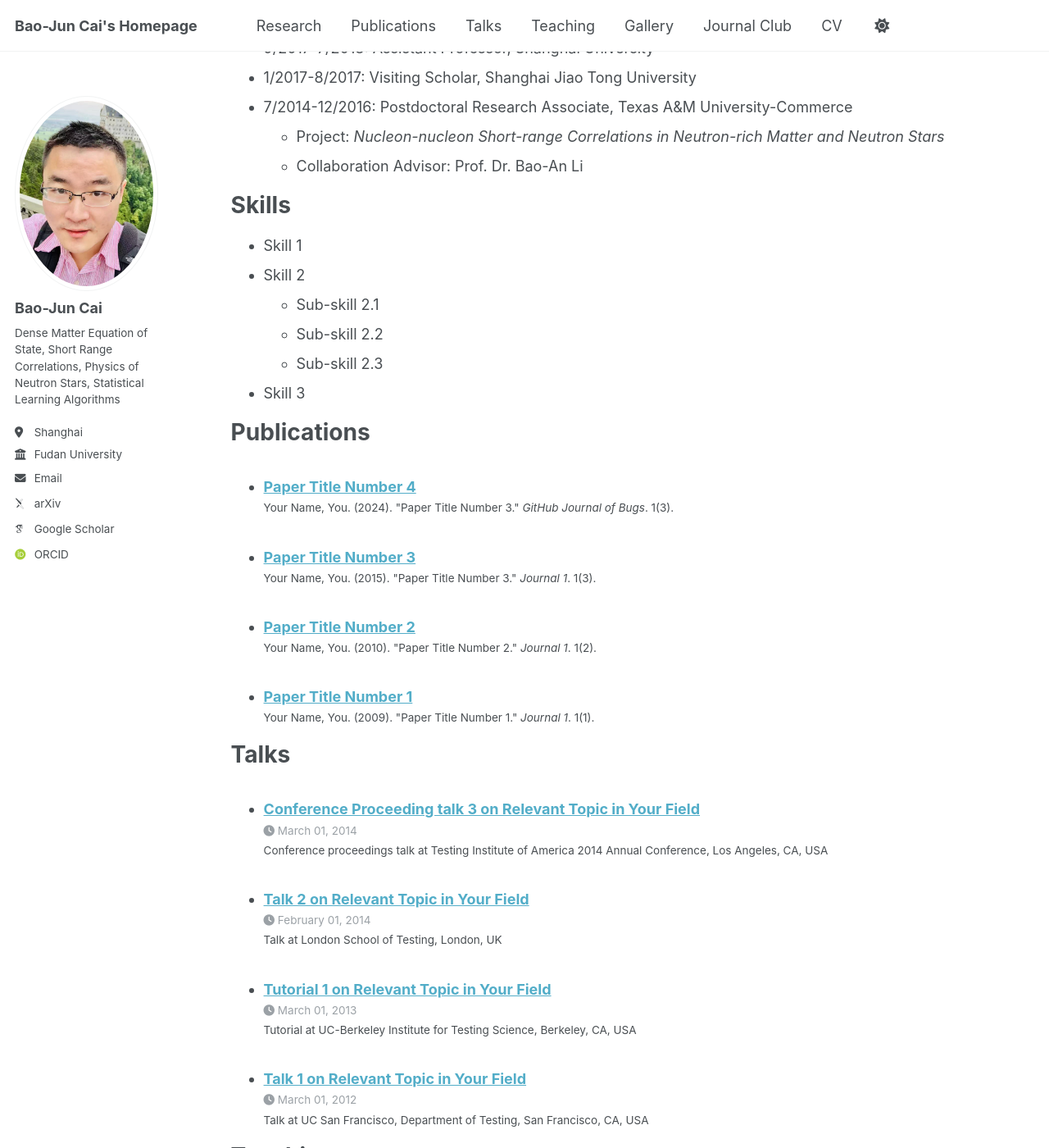
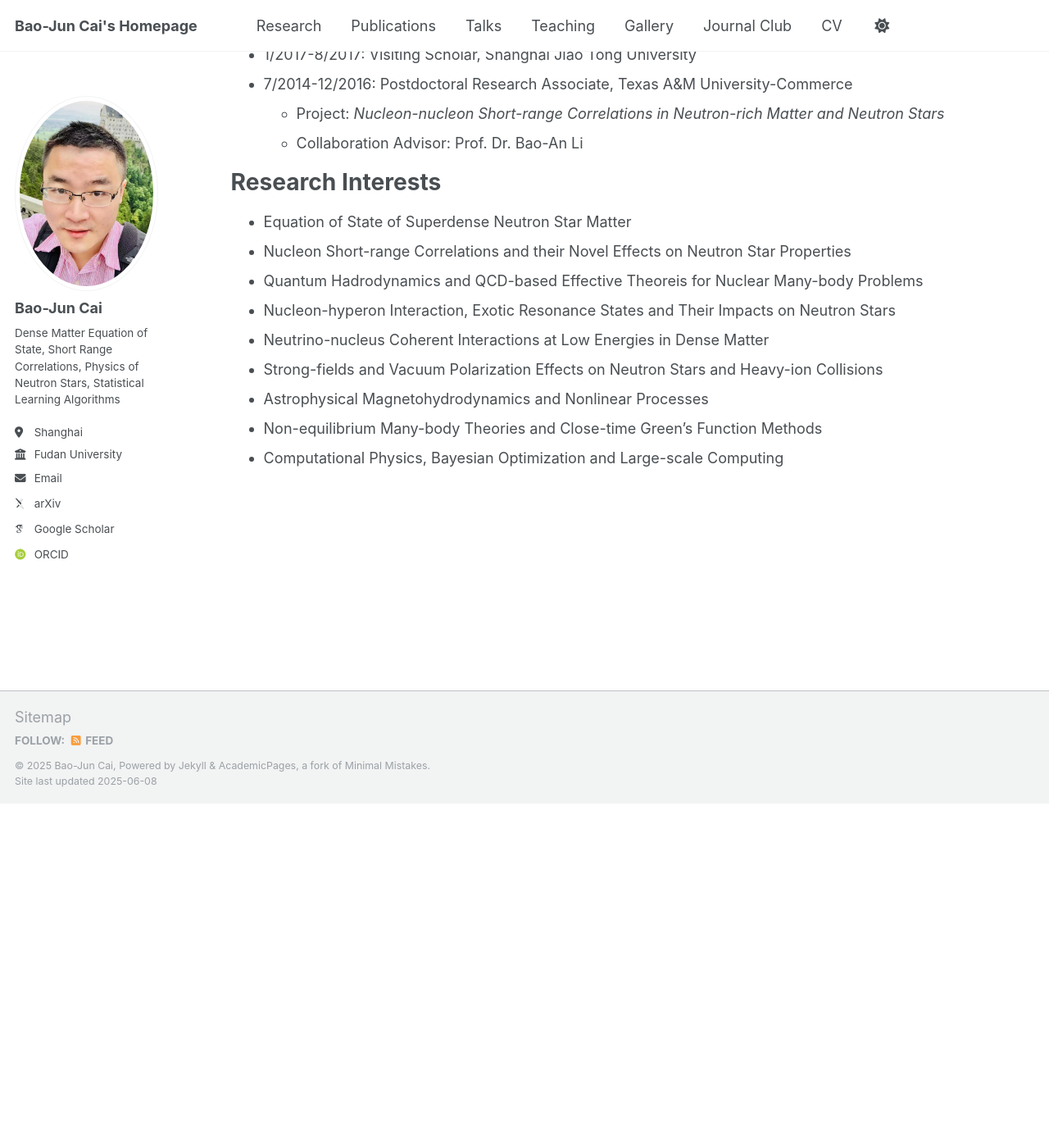
Before and after one commit to bjcai-phys/bjcai-phys.github.io, a Jekyll site: the page built from _pages/cv.md, in a window 1280 px wide and 1400 px high, scrolled down 497 px. Shown: the whole window at 82% size. Built offline with Jekyll 4.4.1, drawn with Linux system fonts in a browser that asks for light colours; some web fonts are replaced; after the commit the page ends 1477 px from its top, so only the background shows below that; some of the changed text lies outside the part shown.

Commit message:
Update cv.md

```diff
--- a/_pages/cv.md
+++ b/_pages/cv.md
@@ -29,34 +29,14 @@ Work experience
   * Collaboration Advisor: Prof. Dr. Bao-An Li
 
 
-
-Skills
+Research Interests
 ======
-* Skill 1
-* Skill 2
-  * Sub-skill 2.1
-  * Sub-skill 2.2
-  * Sub-skill 2.3
-* Skill 3
-
-Publications
-======
-  <ul>{% for post in site.publications reversed %}
-    {% include archive-single-cv.html %}
-  {% endfor %}</ul>
-
-Talks
-======
-  <ul>{% for post in site.talks reversed %}
-    {% include archive-single-talk-cv.html  %}
-  {% endfor %}</ul>
-
-Teaching
-======
-  <ul>{% for post in site.teaching reversed %}
-    {% include archive-single-cv.html %}
-  {% endfor %}</ul>
-
-Service and leadership
-======
-* Currently signed in to 43 different slack teams
+* Equation of State of Superdense Neutron Star Matter
+* Nucleon Short-range Correlations and their Novel Effects on Neutron Star Properties
+* Quantum Hadrodynamics and QCD-based Effective Theoreis for Nuclear Many-body Problems
+* Nucleon-hyperon Interaction, Exotic Resonance States and Their Impacts on Neutron Stars
+* Neutrino-nucleus Coherent Interactions at Low Energies in Dense Matter
+* Strong-fields and Vacuum Polarization Effects on Neutron Stars and Heavy-ion Collisions
+* Astrophysical Magnetohydrodynamics and Nonlinear Processes
+* Non-equilibrium Many-body Theories and Close-time Green’s Function Methods
+* Computational Physics, Bayesian Optimization and Large-scale Computing
```
Also changed, not shown: other parts of _pages/cv.md (+1 -1 lines).
